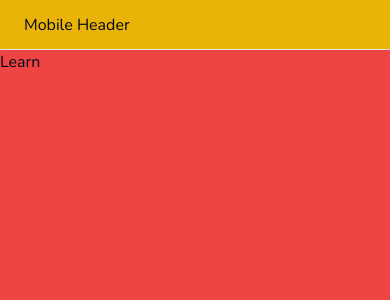
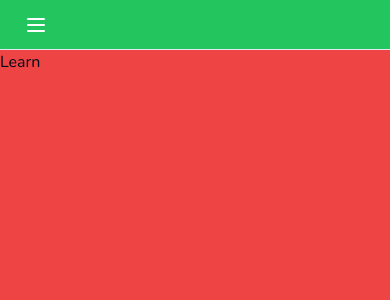
Before and after one commit to MtiPsd/duolingo_clone, a Next.js app: page /learn in a window 390 px wide. Shown: the top 300 px of the page. Built offline with nearby package versions, Linux system fonts and the light colour scheme.

Commit message:
Completed :: creating main layout (large view and mobile view)

```diff
--- a/components/mobile-header.tsx
+++ b/components/mobile-header.tsx
@@ -1,7 +1,9 @@
+import { MobileSidebar } from "@/components/mobile.sidebar";
+
 export function MobileHeader() {
   return (
-    <nav className="lg:hidden px-6 h-[50px] flex items-center bg-yellow-500 border-b fixed top-0 w-full z-50">
-      Mobile Header
+    <nav className="lg:hidden px-6 h-[50px] flex items-center bg-green-500 border-b fixed top-0 w-full z-50">
+      <MobileSidebar />
     </nav>
   );
 }
--- /dev/null
+++ b/components/mobile.sidebar.tsx
@@ -0,0 +1,21 @@
+import {
+  Sheet,
+  SheetContent,
+  SheetTrigger,
+} from "@/components/ui/sheet";
+import { Menu } from "lucide-react";
+import { Sidebar } from "@/components/sidebar";
+
+export function MobileSidebar() {
+  return (
+    <Sheet>
+      <SheetTrigger>
+        <Menu className="text-white" />
+      </SheetTrigger>
+
+      <SheetContent className="p-0 z-[100]" side="left">
+        <Sidebar />
+      </SheetContent>
+    </Sheet>
+  );
+}
```
